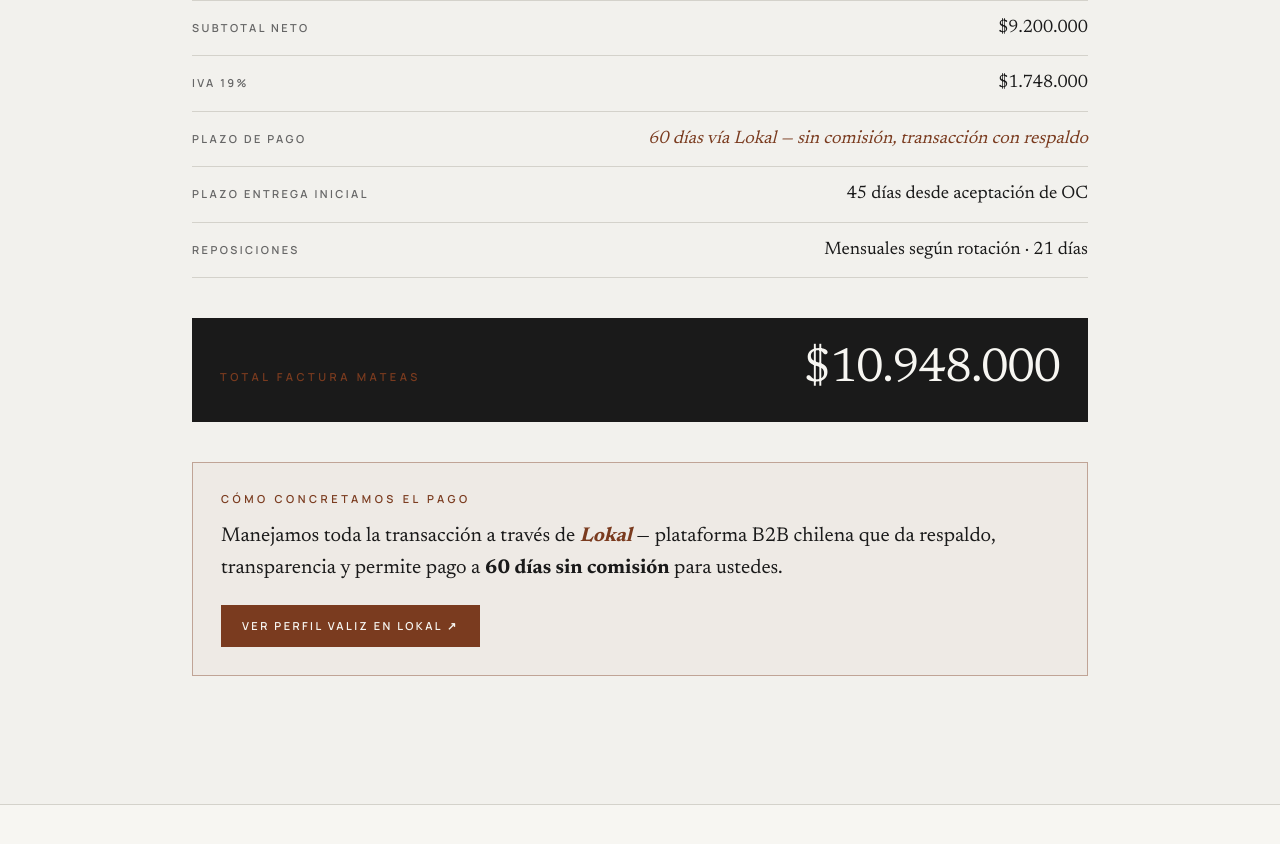
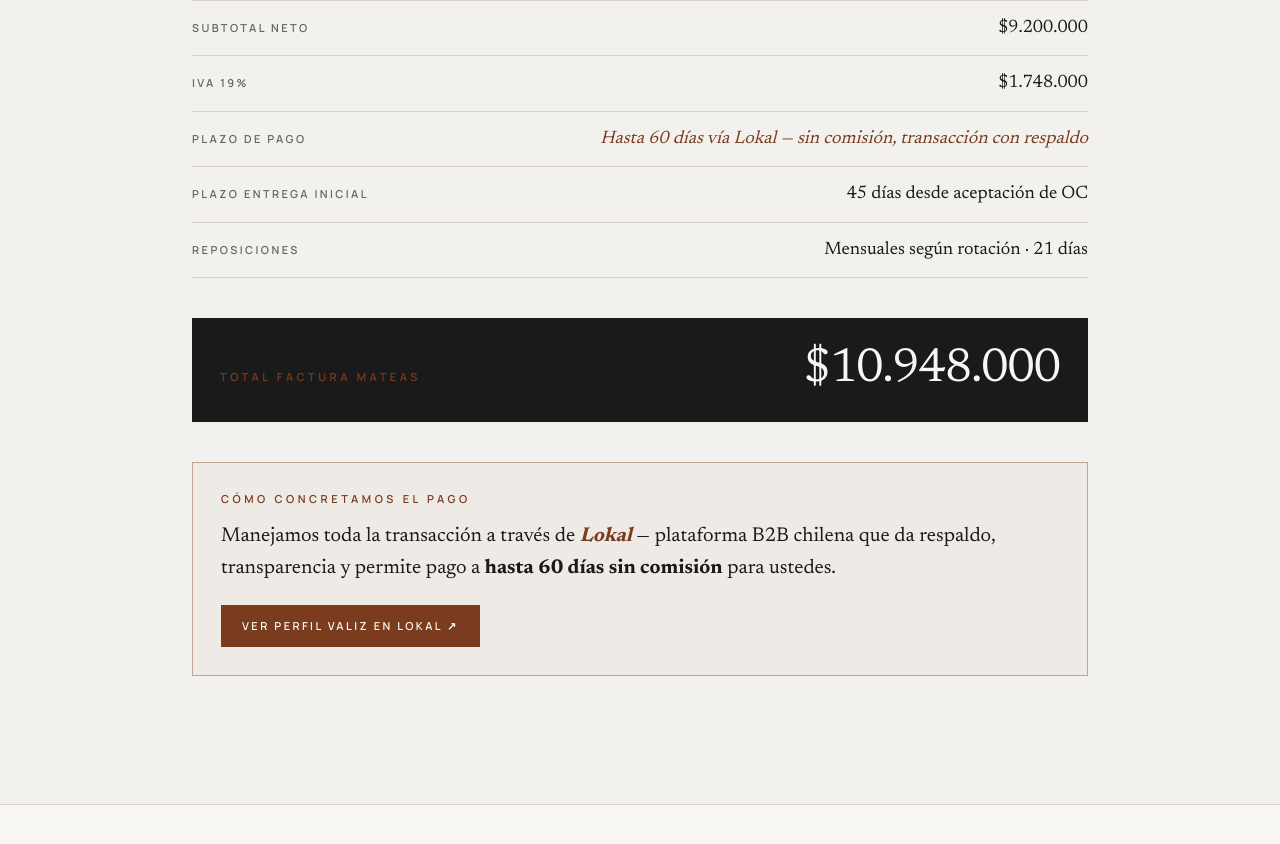
Before and after one commit to benjacuerosvaliz-ai/valiz-bitacora, a Next.js app: page /p/mamas-mateas in a window 1280 px wide. Shown: the part 4220-5064 px from the top of the page. Built offline with nearby package versions, Linux system fonts and the light colour scheme; no server answers.

Commit message:
Propuesta Mateas: '60 días' → 'hasta 60 días' (plazo flexible)

```diff
--- a/app/p/mamas-mateas/propuesta.tsx
+++ b/app/p/mamas-mateas/propuesta.tsx
@@ -474,7 +474,7 @@ function PropuestaComercialSection() {
     { label: "IVA 19%", valor: `$${nf.format(1748000)}` },
     {
       label: "Plazo de pago",
-      valor: "60 días vía Lokal — sin comisión, transacción con respaldo",
+      valor: "Hasta 60 días vía Lokal — sin comisión, transacción con respaldo",
       accent: true,
     },
     {
@@ -544,8 +544,8 @@ function PropuestaComercialSection() {
             Manejamos toda la transacción a través de{" "}
             <strong className="italic text-cuero">Lokal</strong> —
             plataforma B2B chilena que da respaldo, transparencia y
-            permite pago a <strong>60 días sin comisión</strong> para
-            ustedes.
+            permite pago a <strong>hasta 60 días sin comisión</strong>{" "}
+            para ustedes.
           </p>
           <a
             href="https://somoslokal.cl/makers/valiz?referred=valiz"
```
